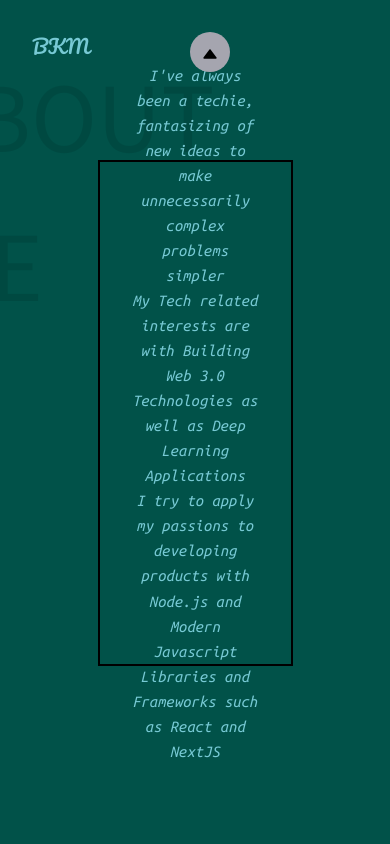
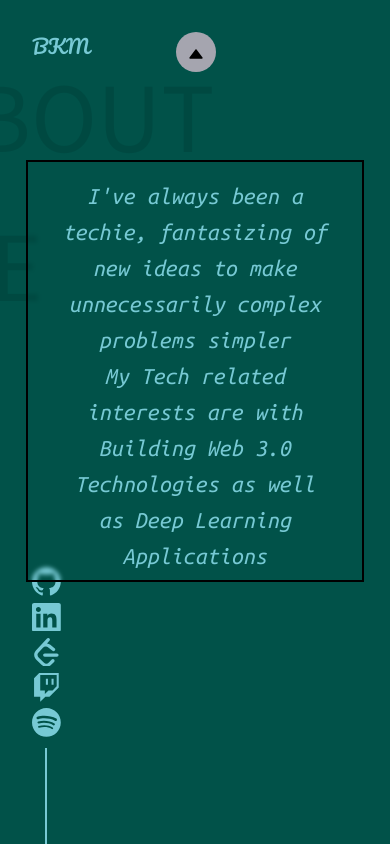
Before and after one commit to bmaurice98/MizuDevPortfolioV2, a Next.js app: page /About in a window 390 px wide. Built offline with nearby package versions, Linux system fonts and the light colour scheme.

Commit message:
Styling all pages for mobile views

```diff
--- a/components/BigTitle.js
+++ b/components/BigTitle.js
@@ -8,7 +8,7 @@ const Text = styled.h1`
   right: ${(props) => props.right};
   color: ${(props) => `rgba(${props.theme.textRgba}, 0.1)`};
   font-size: calc(5em + 5vw);
-  z-index: 0;
+  z-index: 1;
 `;
 const BigTitle = (props) => {
   const { left, top, right, text } = props;
--- a/components/HomeButton.js
+++ b/components/HomeButton.js
@@ -19,6 +19,10 @@ const Button = styled.button`
     background-color: ${({ bg }) => bg};
     color: ${({ color }) => color};
   }
+
+  @media (max-width: 425px) {
+    left: 45%;
+  }
 `;
 
 export const HomeButton = (props) => {
--- a/components/Intro.js
+++ b/components/Intro.js
@@ -32,12 +32,32 @@ const Box = styled(motion.div)`
   border-left: 2px solid ${(props) => props.theme.body};
   border-right: 2px solid ${(props) => props.theme.text};
   z-index: 3;
+
+  @media (max-width: 425px) {
+    top: 45%;
+  }
 `;
 
-const SubBox = styled.div`
+const SubBoxLeft = styled.div`
   width: 50%;
   position: relative;
   display: flex;
+
+  @media (max-width: 425px) {
+    text-align: center;
+    width: 100%;
+    background-color: ${(props) => `rgba(${props.theme.bodyRgba},0.1)`};
+  }
+`;
+
+const SubBoxRight = styled.div`
+  width: 50%;
+  position: relative;
+  display: flex;
+
+  @media (max-width: 425px) {
+    display: none;
+  }
 `;
 
 const Text = styled(motion.div)`
@@ -54,16 +74,36 @@ const Text = styled(motion.div)`
     font-size: calc(0.5rem + 1.5vw);
     font-weight: 300;
   }
+
+  @media (max-width: 425px) {
+    font-size: calc(1.5em + 2vw);
+    text-align: center;
+    padding: 1rem;
+    color: #015249;
+    line-height: normal;
+
+    & > *:last-child {
+      color: #015249;
+      font-size: calc(0.5rem + 1.5vw);
+      font-weight: 300;
+    }
+  }
 `;
 
 const Intro = (props) => {
+  const animateStyle = `
+  { height: "55vh";
+  @media (max-width: 425px){
+    height: "35vh"
+  } }
+  `;
   return (
     <Box
       initial={{ height: 0 }}
       animate={{ height: "55vh" }}
       transition={{ type: "spring", duration: 2, delay: 1 }}
     >
-      <SubBox>
+      <SubBoxLeft>
         <Text
           initial={{ opacity: 0 }}
           animate={{ opacity: 1 }}
@@ -72,10 +112,10 @@ const Intro = (props) => {
           <h1>Hello,</h1>
           <h3>I&apos;m Brandon</h3>
           <h3>But I also go by Mizu</h3>
-          <h3>I design both clean and functional websites.</h3>
+          <h3>I design both stylish and functional websites.</h3>
         </Text>
-      </SubBox>
-      <SubBox>
+      </SubBoxLeft>
+      <SubBoxRight>
         <motion.div
           initial={{ opacity: 0 }}
           animate={{ opacity: 1 }}
@@ -83,7 +123,7 @@ const Intro = (props) => {
         >
           <Image src={ME} alt="profile Pic" layout="fill" />
         </motion.div>
-      </SubBox>
+      </SubBoxRight>
     </Box>
   );
 };
--- a/components/Main.js
+++ b/components/Main.js
@@ -157,7 +157,7 @@ const Main = () => {
       <Container>
         <HomeButton />
         <LogoComponent theme={click ? "dark" : "light"} />
-        <Socials theme={click ? "dark" : "light"} />
+        <Socials theme={click ? "dark" : "light"} hidden={false} />
         <DarkDiv click={click} />
         <Center click={click}>
           <Spirals width={click ? 120 : 200} onClick={() => handleClick()} />
--- a/components/Socials.js
+++ b/components/Socials.js
@@ -27,7 +27,7 @@ const Icons = styled.div`
   }
 
   @media (max-width: 425px) {
-    display: none;
+    display: ${(props) => (props.hidden === true ? "none" : "flex")};
   }
 `;
 
@@ -43,9 +43,11 @@ const Line = styled(motion.span)`
 let SOCIAL_SIZE = "1.8rem";
 
 export const Socials = (props) => {
+  const { theme, hidden } = props;
+  console.log(hidden);
   return (
     <>
-      <Icons color={props.theme}>
+      <Icons color={theme} hidden={hidden}>
         <motion.a
           initial={{ transform: "scale(0)" }}
           animate={{ scale: [0, 1, 1.3, 1] }}
--- a/pages/About/index.js
+++ b/pages/About/index.js
@@ -40,6 +40,15 @@ const Center = styled.div`
   top: 10rem;
   font-family: "Ubuntu Mono", monospace;
   font-style: italic;
+
+  @media (max-width: 425px) {
+    display: block;
+    overflow-y: auto;
+    width: calc(15rem + 25vw);
+    height: 50vh;
+    padding: 1rem 2rem;
+    font-size: x-large;
+  }
 `;
 
 const AboutPage = () => {
--- a/pages/Blog/index.js
+++ b/pages/Blog/index.js
@@ -87,7 +87,7 @@ const Blog = ({ posts }) => {
       <Container ref={ref}>
         <HomeButton pos="fixed" />
         <LogoComponent />
-        <Socials />
+        <Socials hidden={true} />
         <BigTitle left="5rem" top="5rem" text="BLOG" />
         <Slider progress={progress} />
         <ParticleComponent />
--- a/pages/Projects/index.js
+++ b/pages/Projects/index.js
@@ -15,6 +15,9 @@ const MainContainer = styled.div`
   height: 300vh;
   position: relative;
   overflow-x: hidden;
+  @media (max-width: 425px) {
+    height: 314vh;
+  }
 `;
 
 const Center = styled(motion.ul)`
@@ -25,6 +28,10 @@ const Center = styled(motion.ul)`
   top: 12rem;
   left: calc(10rem + 15vw);
   height: 40vh;
+
+  @media (max-width: 425px) {
+    left: 2rem;
+  }
 `;
 
 const container = {
--- a/pages/Resume/Resume.jsx
+++ b/pages/Resume/Resume.jsx
@@ -3,7 +3,7 @@ import Link from "next/link";
 
 export default function Resume() {
   return (
-    <div className="relative m-auto bg-Resume w-[50%] py-1 shadow-lg">
+    <div className="relative m-auto bg-Resume md:w-[50%] py-1 shadow-lg w-[95%]">
       <div className="flex flex-col justify-center items-center my-5 mx-8">
         {/* HEADER */}
         <h1 className="text-center  text-5xl font-bold">
--- a/pages/Skills/index.js
+++ b/pages/Skills/index.js
@@ -38,6 +38,15 @@ const Main = styled.div`
     color: ${(props) => props.theme.body};
     background-color: ${(props) => `rgba(${props.theme.textRgba}, 0.6)`};
     backdrop-filter: blur(3px);
+  }
+  @media (max-width: 425px) {
+    display: block;
+    overflow-y: auto;
+    width: calc(15rem + 25vw);
+    height: 50vh;
+    padding: 1rem 2rem;
+    margin-bottom: 10rem;
+    font-size: x-large;
   }
 `;
 
```
